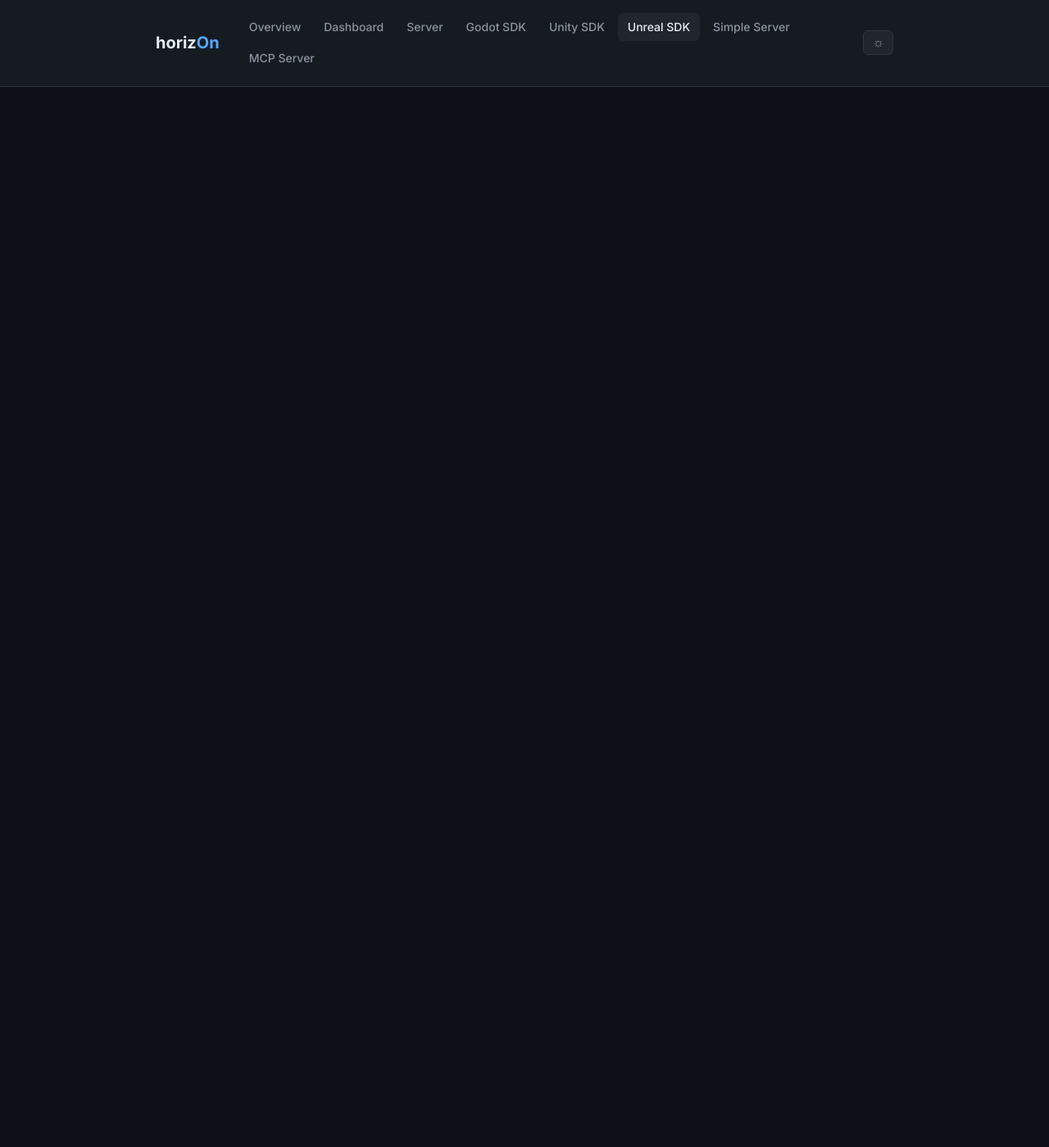
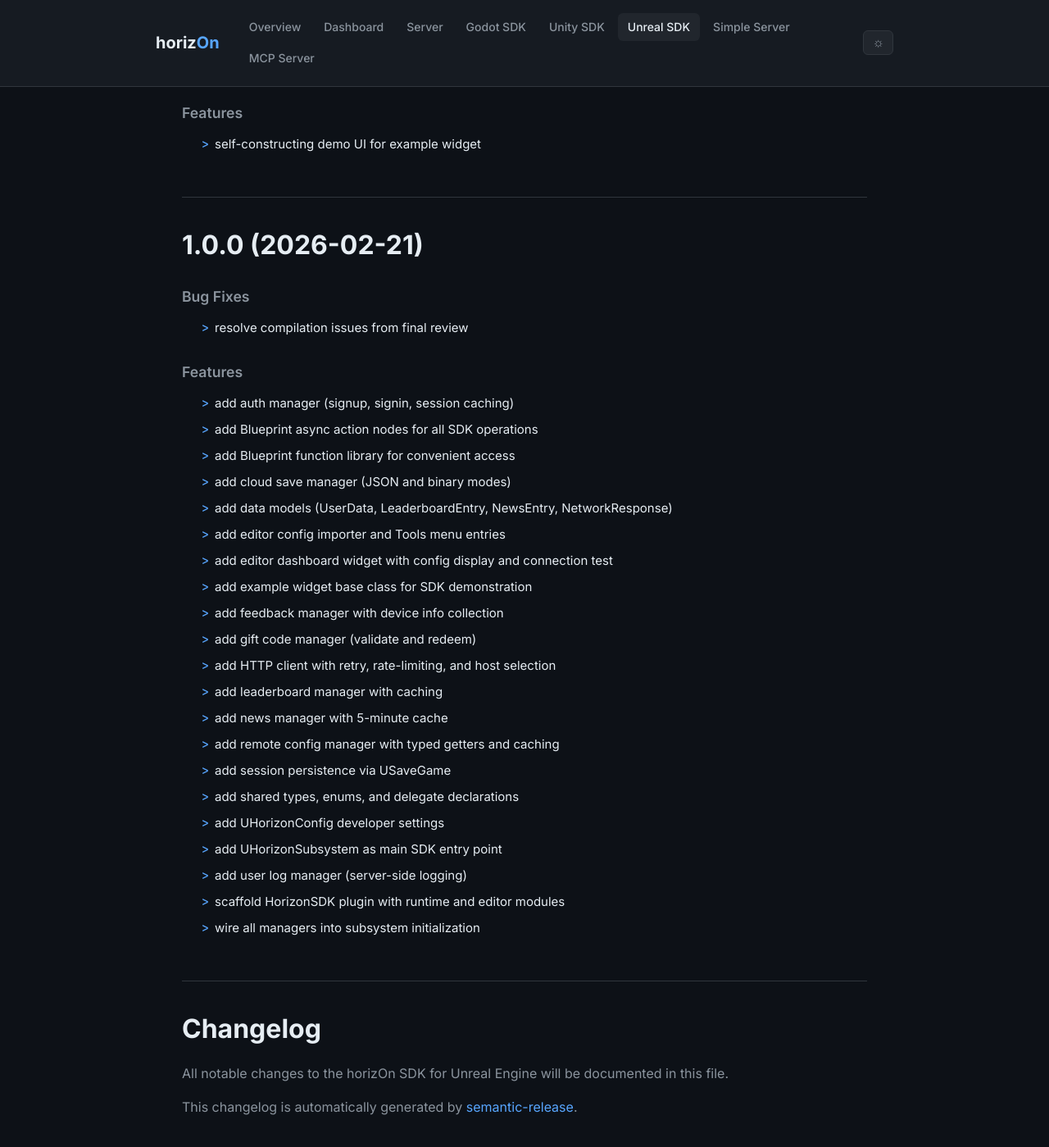
Before and after one commit to ProjectMakersDE/horizOn-Changelog, a Jekyll site: the page built from unreal-sdk-changelog.md, in a window 1280 px wide and 1400 px high, scrolled down 749 px. Shown: the whole window at 82% size. Built offline with Jekyll 4.4.1, drawn with Linux system fonts in a browser that asks for light colours; before the commit the page ends 900 px from its top, so only the background shows below that; some of the changed text lies outside the part shown.

Commit message:
chore: sync changelogs [skip ci]

```diff
--- a/unreal-sdk-changelog.md
+++ b/unreal-sdk-changelog.md
@@ -8,3 +8,64 @@ title: Unreal SDK Changelog
 All notable changes to the horizOn Unreal SDK.
 
 [Back to Overview](.)
+
+# [1.2.0](https://github.com/ProjectMakersDE/horizOn-SDK-Unreal/compare/v1.1.0...v1.2.0) (2026-02-23)
+
+
+### Features
+
+* **crash:** add Blueprint async actions for crash reporting ([3c5a919](https://github.com/ProjectMakersDE/horizOn-SDK-Unreal/commit/3c5a919bdff87896f771060ffaddec9513126519))
+* **crash:** add Blueprint helper functions for crash reporting ([8560a61](https://github.com/ProjectMakersDE/horizOn-SDK-Unreal/commit/8560a6179c0042b51f885b72374d9314d5fad282))
+* **crash:** add CrashType enum, delegates, and CrashManager header ([1d960a3](https://github.com/ProjectMakersDE/horizOn-SDK-Unreal/commit/1d960a3d4e013be03a95dd0a82e305be9d6372df))
+* **crash:** implement CrashManager with full crash reporting logic ([d20638d](https://github.com/ProjectMakersDE/horizOn-SDK-Unreal/commit/d20638d52f5ba95470dbf5b97496929f5ba3be55))
+* **crash:** register CrashManager in subsystem with auto-breadcrumbs ([7251ed2](https://github.com/ProjectMakersDE/horizOn-SDK-Unreal/commit/7251ed2db776e890bd617fb8e31eebdc81b0f782))
+
+# [1.1.0](https://github.com/ProjectMakersDE/horizOn-SDK-Unreal/compare/v1.0.0...v1.1.0) (2026-02-22)
+
+
+### Bug Fixes
+
+* use AddUniqueDynamic for subsystem event handlers ([5bab6fc](https://github.com/ProjectMakersDE/horizOn-SDK-Unreal/commit/5bab6fcea76a4b63adfa5daf9203f80ca1fe1a16))
+
+
+### Features
+
+* self-constructing demo UI for example widget ([b8c693a](https://github.com/ProjectMakersDE/horizOn-SDK-Unreal/commit/b8c693ad8932c968da7e35c457dcdfefb0884170))
+
+# 1.0.0 (2026-02-21)
+
+
+### Bug Fixes
+
+* resolve compilation issues from final review ([83cc639](https://github.com/ProjectMakersDE/horizOn-SDK-Unreal/commit/83cc639839d034040cfb940f79210498aeeeaa69))
+
+
+### Features
+
+* add auth manager (signup, signin, session caching) ([701eb54](https://github.com/ProjectMakersDE/horizOn-SDK-Unreal/commit/701eb54c9edfa1411204e0991b4942ad44adb237))
+* add Blueprint async action nodes for all SDK operations ([d3ca32e](https://github.com/ProjectMakersDE/horizOn-SDK-Unreal/commit/d3ca32e6cad481d9f8fbd657b84ae0d4c188fc24))
+* add Blueprint function library for convenient access ([36d7eba](https://github.com/ProjectMakersDE/horizOn-SDK-Unreal/commit/36d7ebacd3295e15f09494c050ce4bbe882e5a38))
+* add cloud save manager (JSON and binary modes) ([8c722ae](https://github.com/ProjectMakersDE/horizOn-SDK-Unreal/commit/8c722ae1bdfb1fc36e225449943fc93a2fdf021c))
+* add data models (UserData, LeaderboardEntry, NewsEntry, NetworkResponse) ([e282b9b](https://github.com/ProjectMakersDE/horizOn-SDK-Unreal/commit/e282b9b14cea2a1809d6cbec798e78f2a0728197))
+* add editor config importer and Tools menu entries ([383e701](https://github.com/ProjectMakersDE/horizOn-SDK-Unreal/commit/383e701717d19d09b6567be2ab7ee2ba182bade4))
+* add editor dashboard widget with config display and connection test ([aa77972](https://github.com/ProjectMakersDE/horizOn-SDK-Unreal/commit/aa77972a9cb9cb535bb7527d2c2598b79ab111db))
+* add example widget base class for SDK demonstration ([8345ff9](https://github.com/ProjectMakersDE/horizOn-SDK-Unreal/commit/8345ff948b8f5a4551964d65377f2871f4d6e8d6))
+* add feedback manager with device info collection ([9dbe2b6](https://github.com/ProjectMakersDE/horizOn-SDK-Unreal/commit/9dbe2b627ae5070d99c3d0bee5ab1d9ae8e5f976))
+* add gift code manager (validate and redeem) ([3557c77](https://github.com/ProjectMakersDE/horizOn-SDK-Unreal/commit/3557c77884f278050053a43ce9579e957b8f0474))
+* add HTTP client with retry, rate-limiting, and host selection ([624b2ff](https://github.com/ProjectMakersDE/horizOn-SDK-Unreal/commit/624b2ff72e30dbee257ae9cf874837951c8f7af2))
+* add leaderboard manager with caching ([9f6a1d8](https://github.com/ProjectMakersDE/horizOn-SDK-Unreal/commit/9f6a1d8e118a9166291caa9777df95c9fc2c4c2a))
+* add news manager with 5-minute cache ([d362006](https://github.com/ProjectMakersDE/horizOn-SDK-Unreal/commit/d36200687198d9682108dc0f3fe0322d58e983e1))
+* add remote config manager with typed getters and caching ([5f81937](https://github.com/ProjectMakersDE/horizOn-SDK-Unreal/commit/5f8193761abbc8355b127e2e73038cafd97d5b62))
+* add session persistence via USaveGame ([8e49187](https://github.com/ProjectMakersDE/horizOn-SDK-Unreal/commit/8e49187ea309da42d20aeeddc27068281e0a8039))
+* add shared types, enums, and delegate declarations ([ac719ef](https://github.com/ProjectMakersDE/horizOn-SDK-Unreal/commit/ac719ef421774105114cb39457ec14b35facbe6a))
+* add UHorizonConfig developer settings ([90bedaa](https://github.com/ProjectMakersDE/horizOn-SDK-Unreal/commit/90bedaae7e9842c911920e14384c5a6bedd92aca))
+* add UHorizonSubsystem as main SDK entry point ([d78074f](https://github.com/ProjectMakersDE/horizOn-SDK-Unreal/commit/d78074f43f0bb42bbd8c520e88df6e43180f2bee))
+* add user log manager (server-side logging) ([9b49caa](https://github.com/ProjectMakersDE/horizOn-SDK-Unreal/commit/9b49caa2158515a925554cd5256c6acbf2c38767))
+* scaffold HorizonSDK plugin with runtime and editor modules ([ad33b1f](https://github.com/ProjectMakersDE/horizOn-SDK-Unreal/commit/ad33b1fa820710087f2bf2742d5452469f9d82d3))
+* wire all managers into subsystem initialization ([3afef33](https://github.com/ProjectMakersDE/horizOn-SDK-Unreal/commit/3afef33ec1c7d584fe5ccd8cc360d8aff56b7024))
+
+# Changelog
+
+All notable changes to the horizOn SDK for Unreal Engine will be documented in this file.
+
+This changelog is automatically generated by [semantic-release](https://github.com/semantic-release/semantic-release).
```
Also changed, not shown: index.md (+1 -1 lines).
